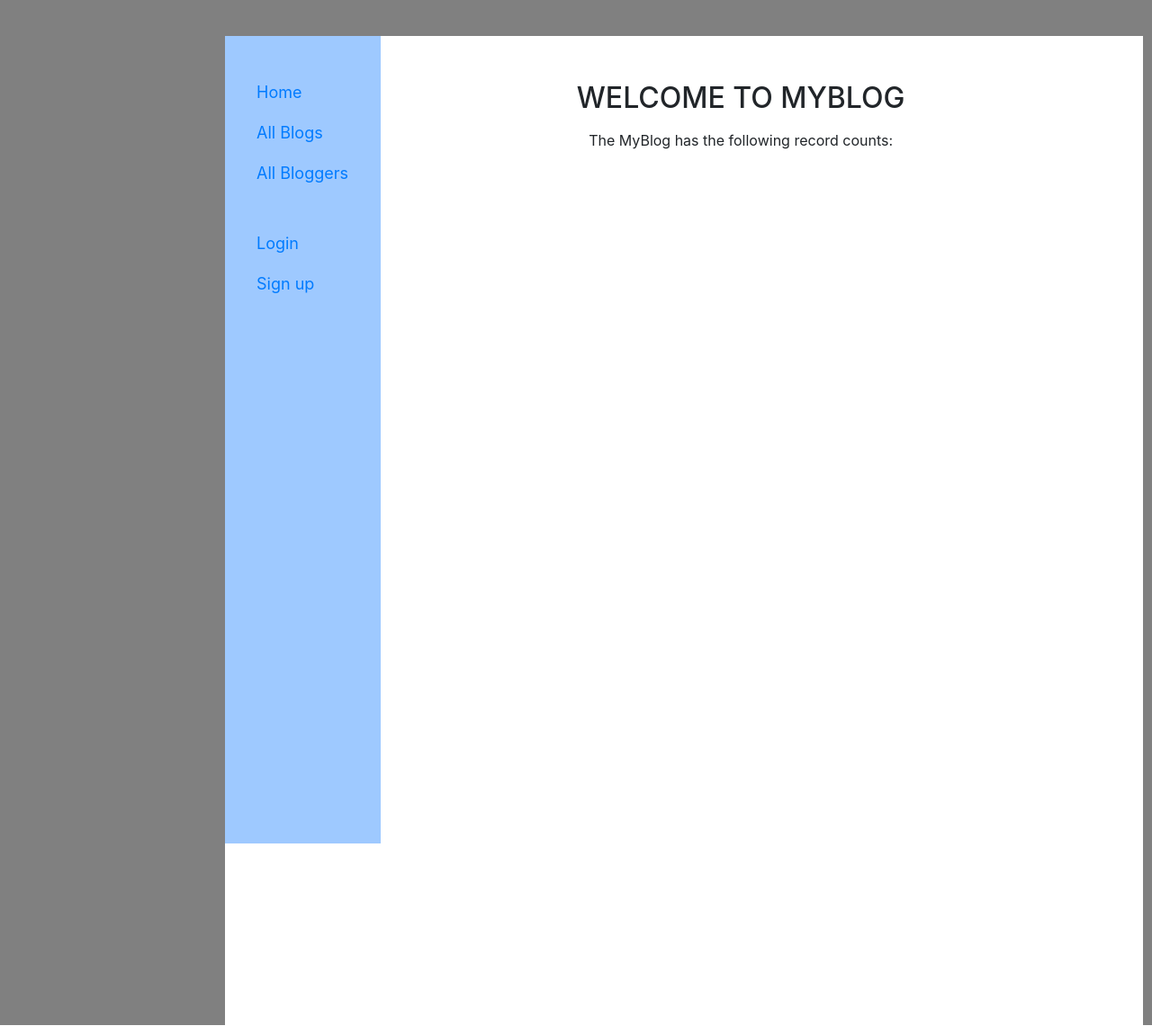
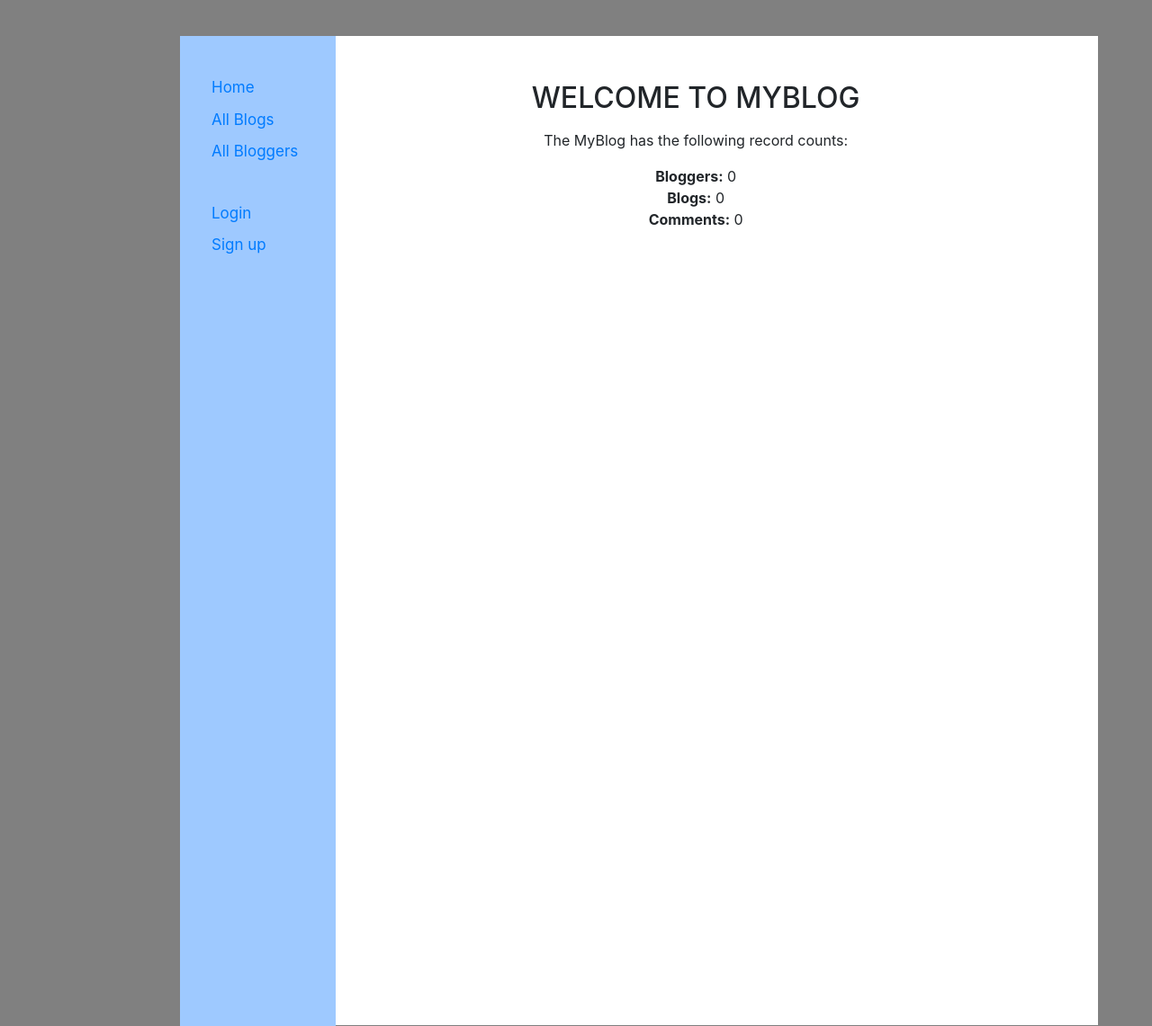
Before and after one commit to eergeshev/myblog, a Django app: page /catalog/ in a window 1280 px wide. Shown: the whole page at 90% size. Run offline with Django 3.2, Linux system fonts and the light colour scheme; data that the repository does not hold is empty; some libraries are stand-ins or nearby versions.

Commit message:
index page fix

```diff
--- a/catalog/static/styles.css
+++ b/catalog/static/styles.css
@@ -3,7 +3,7 @@
     margin-top: 5px;
     margin-left: 50px;
 
-    padding-left: 40px;
+    padding-left: 30px;
     list-style: none;
 
 }
--- a/catalog/templates/base_generic.html
+++ b/catalog/templates/base_generic.html
@@ -16,7 +16,7 @@
       max-width: 1020px;
       max-height: 1100px;
       margin-top:40px;
-      margin-left: 250px;
+      margin-left: 200px;
       background:white;
       background-image: fixed;
       padding: 0px;
@@ -28,7 +28,7 @@
     }
     a:link {
 
-      padding: 9px 20px;
+      padding: 5px 20px;
       text-align: left;
       text-decoration: none;
       display: inline-block;
@@ -50,10 +50,10 @@
      <!-- <div class="container-fluid"> -->
   <div class="content">
     <div class="row">
-      <div class="col-md-2" style="padding-bottom: 600px; background-color:	#9ec9ff;">
+      <div class="col-md-2" style="padding-bottom: 850px; background-color:	#9ec9ff;">
       {% block sidebar %}
 
-        <ul class="navbar-nav navbar-right" style="font-size: 18px; padding-top: 40px;"  padding-left:50px  >
+        <ul class="navbar-nav navbar-right" style="font-size: 17px; padding-top: 40px;"  padding-left:50px  >
 
           <li><a href="{% url 'index' %}">Home</a></li>
           <li><a href="{% url 'blogs' %}">All Blogs</a></li>
--- a/catalog/templates/index.html
+++ b/catalog/templates/index.html
@@ -9,9 +9,9 @@
 
   <p>The MyBlog has the following record counts:</p>
   <ul class="navbar-nav">
-    <!-- <li><strong>Bloggers:</strong> {{ blogger_count }}</li> -->
-    <!-- <li><strong>Blogs:</strong> {{ blog_count }}</li>
-    <li><strong>Comments:</strong> {{ comment_count }}</li> -->
+    <li><strong>Bloggers:</strong> {{ blogger_count }}</li>
+    <li><strong>Blogs:</strong> {{ blog_count }}</li>
+    <li><strong>Comments:</strong> {{ comment_count }}</li>
 
   </ul>
 </div>
--- a/catalog/views.py
+++ b/catalog/views.py
@@ -12,13 +12,13 @@ from django.contrib.auth import login, authenticate
 # Create your views here.
 
 def index(request):
-    # blogger_count = Blogger.objects.all().count()
-    # blog_count = Blog.objects.all().count()
-    # comment_count = Comment.objects.all().count()
+    blogger_count = Blogger.objects.all().count()
+    blog_count = Blog.objects.all().count()
+    comment_count = Comment.objects.all().count()
 
-    context = {
-                # 'blog_count': blog_count,
-                # 'comment_count': comment_count
+    context = {'blogger_count':blogger_count,
+                'blog_count': blog_count,
+                'comment_count': comment_count
                 }
     return render(request, 'index.html', context = context)
 
```
